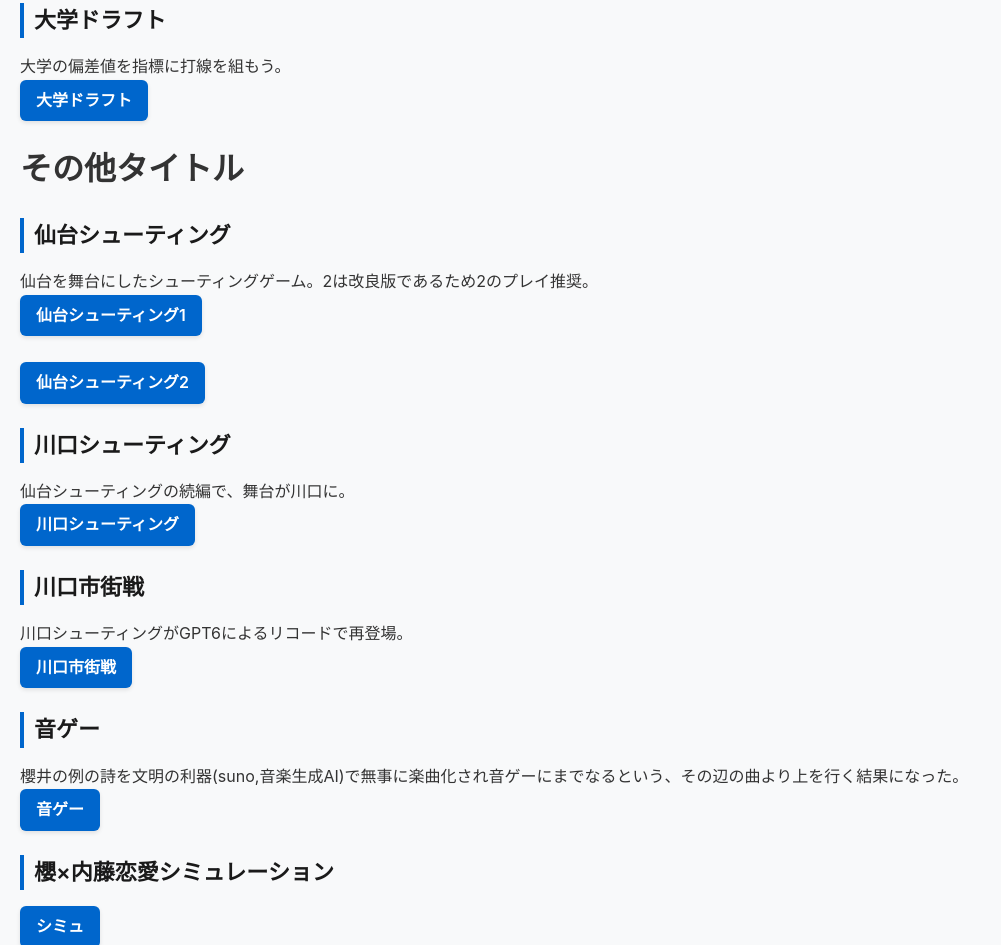
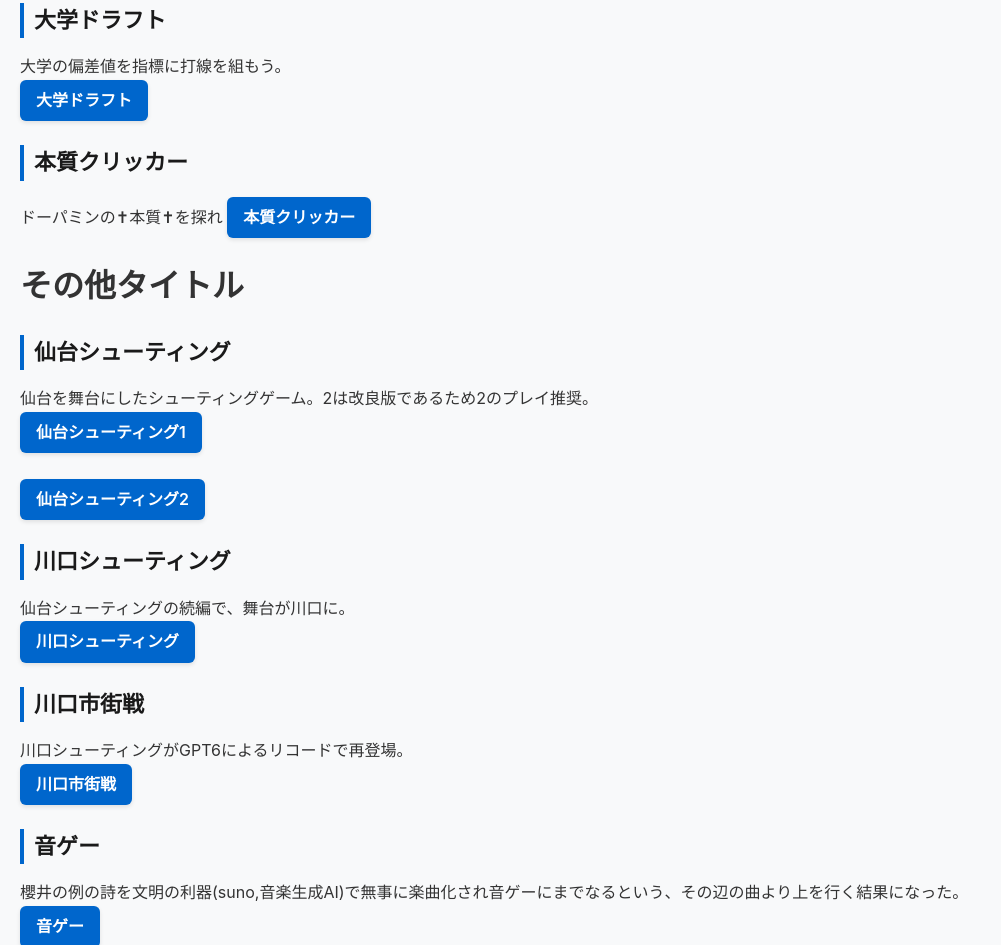
Before and after one commit to S-KNT/game, a plain HTML site: page index.html in a window 1280 px wide. Shown: the part 1207-2152 px from the top of the page, without its empty margins (0-1001 px from the left). Drawn offline with Linux system fonts and the light colour scheme.

Commit message:
Update index.html

```diff
--- a/index.html
+++ b/index.html
@@ -79,7 +79,7 @@
     失恋後の音ゲーが新しくなって再登場。osuタイプの音ゲー。<br>
     <a class="Button" href="https://honshitsurhythm.vercel.app/">失恋後VSRG</a>
     <h2>本質弾幕</h2>
-    この弾幕避けられるのまじ✝本質♱。<br>
+    この弾幕避けられるのまじ✝本質✝。<br>
     <a class="Button" href="https://honshitsudanmaku.vercel.app/">本質弾幕</a>
     <h2>COSMO VOYAGER</h2>
     宇宙旅行シミュレーター。<br>
@@ -87,6 +87,9 @@
     <h2>大学ドラフト</h2>
     大学の偏差値を指標に打線を組もう。<br>
     <a class="Button" href="/game/Univ.draft.html">大学ドラフト</a>
+    <h2>本質クリッカー</h2>
+    ドーパミンの✝本質✝を探れ
+    <a class="Button" href="https://honshitsuclicker-baryl.vercel.app/">本質クリッカー</a>
     <h1>その他タイトル</h1>
     <h2>仙台シューティング</h2>
     仙台を舞台にしたシューティングゲーム。2は改良版であるため2のプレイ推奨。<br>
```
